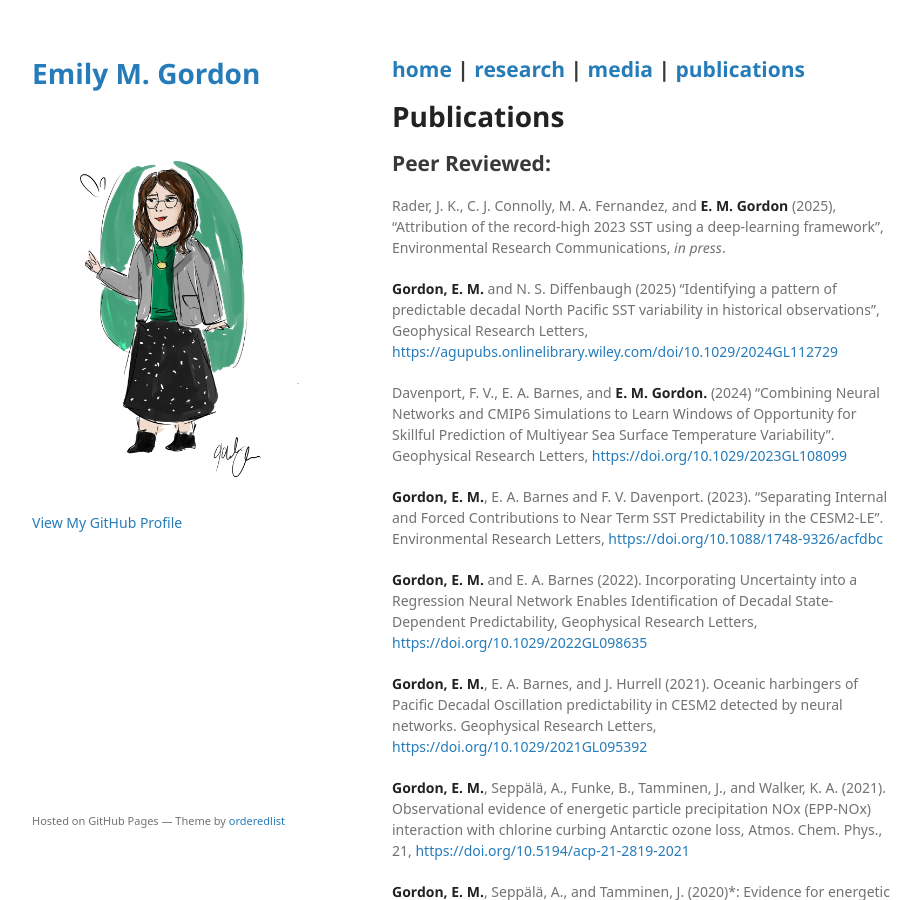
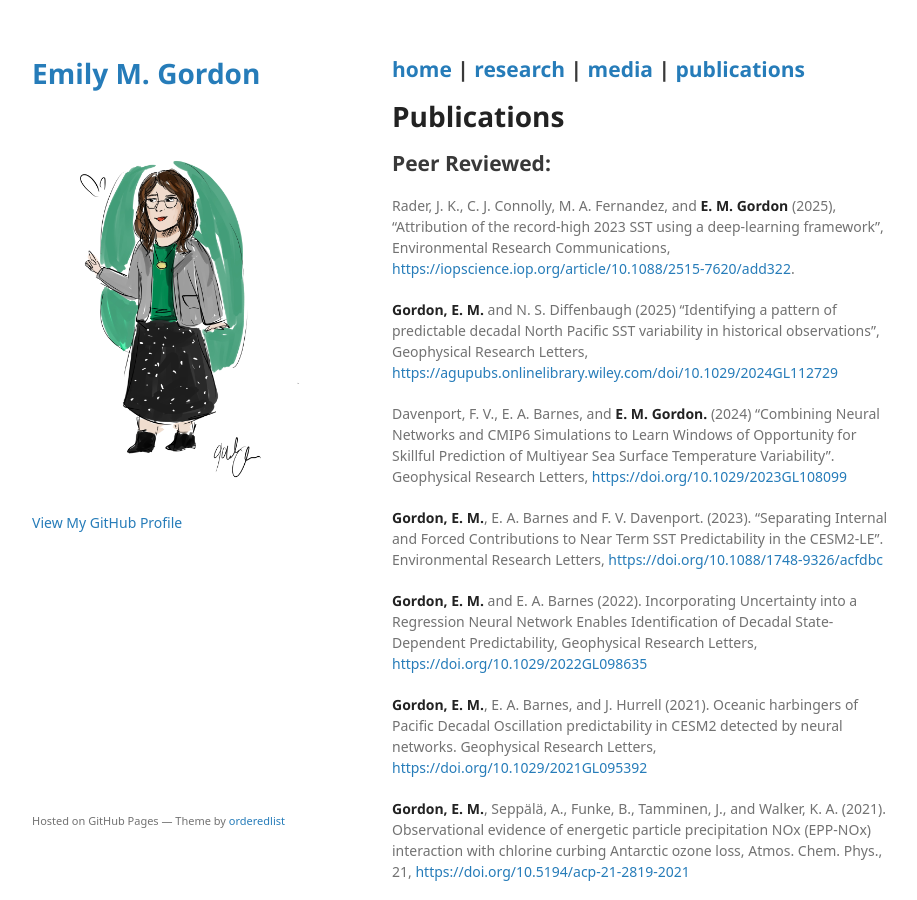
Before and after one commit to emily-gordy/emily-gordy.github.io, a Jekyll site: the page built from publications.md, in a window 1280 px wide and 900 px high. Shown: the whole window, without its empty margins (178-1095 px from the left). Built offline with Jekyll 4.4.1, drawn with Linux system fonts in a browser that asks for light colours; some web fonts are replaced; a script that is not in the unit is left out; the repository's description, which GitHub fills in, is left out; our own code applies the rules of GitHub Pages for plain Markdown files.

Commit message:
Update publications.md

```diff
--- a/publications.md
+++ b/publications.md
@@ -9,7 +9,7 @@ permalink: /publications/
 
 ## Peer Reviewed:
 
-Rader, J. K., C. J. Connolly, M. A. Fernandez, and **E. M. Gordon** (2025), "Attribution of the record-high 2023 SST using a deep-learning framework", Environmental Research Communications, _in press_.
+Rader, J. K., C. J. Connolly, M. A. Fernandez, and **E. M. Gordon** (2025), "Attribution of the record-high 2023 SST using a deep-learning framework", Environmental Research Communications, [https://iopscience.iop.org/article/10.1088/2515-7620/add322](https://iopscience.iop.org/article/10.1088/2515-7620/add322).
 
 **Gordon, E. M.** and N. S. Diffenbaugh (2025) "Identifying a pattern of predictable decadal North Pacific SST variability in historical observations", Geophysical Research Letters, [https://agupubs.onlinelibrary.wiley.com/doi/10.1029/2024GL112729](https://agupubs.onlinelibrary.wiley.com/doi/10.1029/2024GL112729)
 
```
